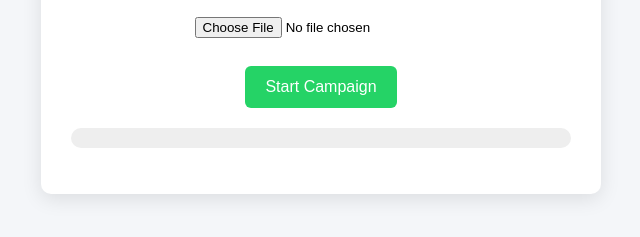
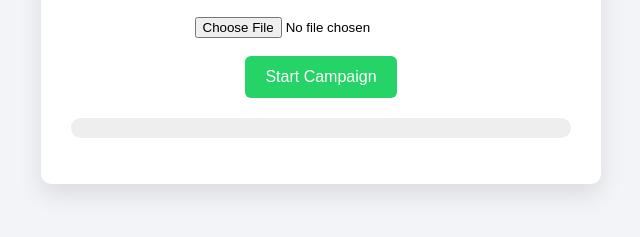
Before and after one commit to Nirfan206/whatsapp-campaign, a plain HTML site: page index.html in a window 1280 px wide. Shown: the part 129-366 px from the top of the page, without its empty margins (319-959 px from the left). Drawn offline with Linux system fonts and the light colour scheme.

Commit message:
Update index.html

```diff
--- a/index.html
+++ b/index.html
@@ -1,7 +1,7 @@
 <!DOCTYPE html>
 <html>
 <head>
-<title>WhatsApp Campaign</title>
+<title>WhatsApp Campaign Sender</title>
 
 <script src="https://cdnjs.cloudflare.com/ajax/libs/xlsx/0.18.5/xlsx.full.min.js"></script>
 
@@ -9,7 +9,7 @@
 
 body{
 font-family:Arial;
-background:#f4f6f9;
+background:#f2f4f7;
 padding:40px;
 text-align:center;
 }
@@ -20,7 +20,7 @@ padding:30px;
 border-radius:10px;
 max-width:500px;
 margin:auto;
-box-shadow:0 5px 20px rgba(0,0,0,0.1);
+box-shadow:0 10px 25px rgba(0,0,0,0.1);
 }
 
 button{
@@ -31,7 +31,6 @@ padding:12px 20px;
 border-radius:6px;
 font-size:16px;
 cursor:pointer;
-margin-top:10px;
 }
 
 .progress{
@@ -119,9 +118,10 @@ index++
 
 let progress=(index/students.length)*100
 document.getElementById("bar").style.width=progress+"%"
+
 document.getElementById("status").innerText=`Sending ${index} / ${students.length}`
 
-setTimeout(sendNext,5000)
+setTimeout(sendNext,4000)
 
 }
 
```
